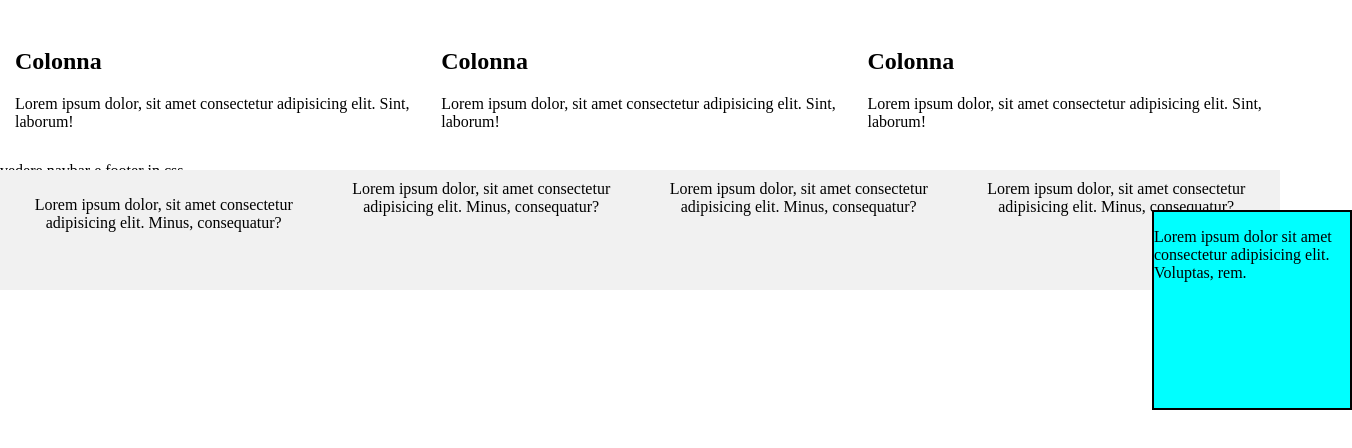
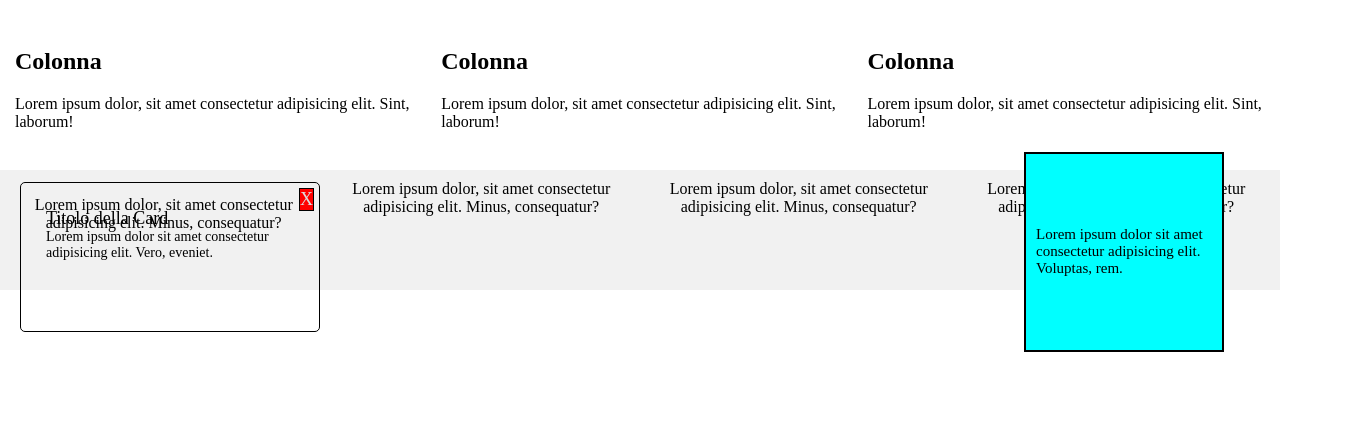
Before and after one commit to RemD95/sito-css, a plain HTML site: page index.html in a window 1280 px wide. Shown: the part 510-958 px from the top of the page, 1352 px wide, since content can reach past the window. Before the commit the page ends 920 px from the top, so only its background shows below. Drawn offline with Linux system fonts and the light colour scheme.

Commit message:
added card with x button

```diff
--- a/index.html
+++ b/index.html
@@ -82,15 +82,24 @@
             </div>
         </div>
         <!--fine esercizio 4-->
-        <!--inizio esercizio 5/6/7-->
+        <!--inizio esercizio 5/6/7
         vedere navbar e footer in css
-        <!--fine ex.5/6/7-->
+        fine ex.5/6/7-->
         <!--inizio esercizio 8-->
         <div class="square">
             <p>Lorem ipsum dolor sit amet consectetur adipisicing elit. Voluptas, rem.</p>
         </div>
         <!--fine esercizio 8-->
         <!--inizio esercizio 9-->
+        <div class="card">
+            <div class="card-content">
+                <div class="card-title">Titolo della Card</div>
+                <div class="card-text">Lorem ipsum dolor sit amet consectetur adipisicing elit. Vero, eveniet.</div>
+                <div class="x-button">
+                    X
+                </div>
+            </div>
+        </div>
 
 
 
--- a/style.css
+++ b/style.css
@@ -104,10 +104,55 @@
         width: 200px;
         height: 200px;
         background-color: aqua;
-        position: absolute;
+        position: relative;
         bottom: 10px;
-        left:90%;
+        left: 80%;
         top: 90%;
         right: 10px;
         border: black solid 2px;
+        align-items: center;
+        display: flex;
     }
+    .square p {
+        padding: 10px;
+        font-size: 15px;
+    }
+    /*fine ex.8*/
+    /*ex.9*/
+    .card{
+        width: 300px;
+        height: 150px;
+        border: 1px solid black;
+        border-radius: 5px;
+        padding: 15px;
+        margin: 20px;
+        display: flex;
+        align-items: self-start;
+        position:relative;
+        bottom: 200px;
+
+    }
+
+    .card-content{
+        padding: 10px;
+
+
+    }
+
+    .card-title{
+        font-size: 18px;
+    }
+
+    .card-text{
+        font-size: 14px;
+    }
+    .x-button{
+        position: absolute;
+        top: 5px;
+        right: 5px;
+        background-color: red;
+        color: #ddd;
+        cursor: pointer;
+        font-size: 18px;
+        border: 1px solid black;
+    }
```
